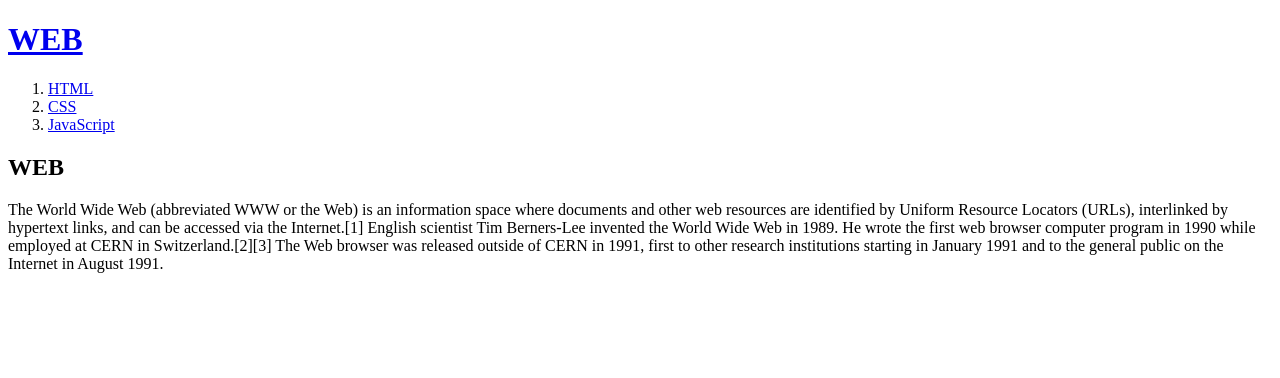
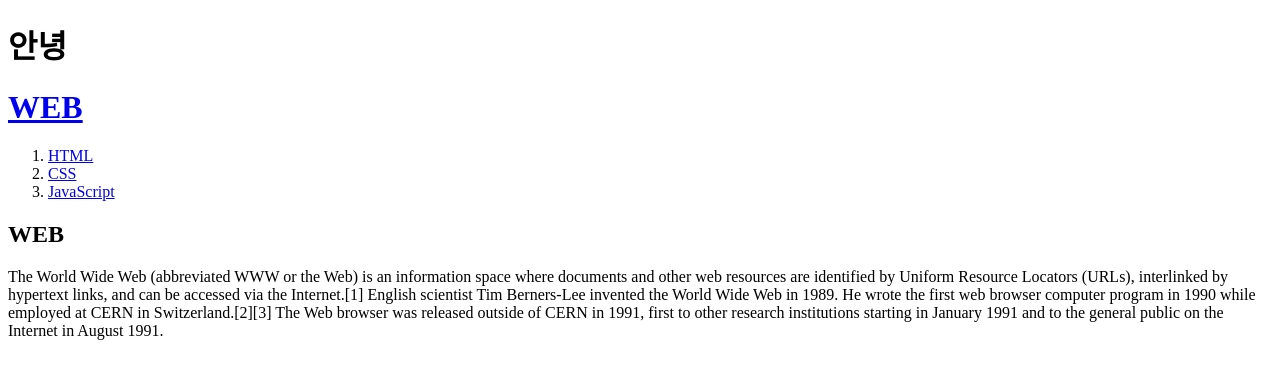
Before and after one commit to s-y00n3/nodejs-study, a website: page index.html in a window 1280 px wide. Drawn offline with Linux system fonts and the light colour scheme.

Commit message:
테스트용 수정

```diff
--- a/index.html
+++ b/index.html
@@ -5,6 +5,7 @@
   <meta charset="utf-8">
 </head>
 <body>
+  <h1>안녕  </h1>
   <h1><a href="index.html">WEB</a></h1>
   <ol>
     <li><a href="1.html">HTML</a></li>
```
